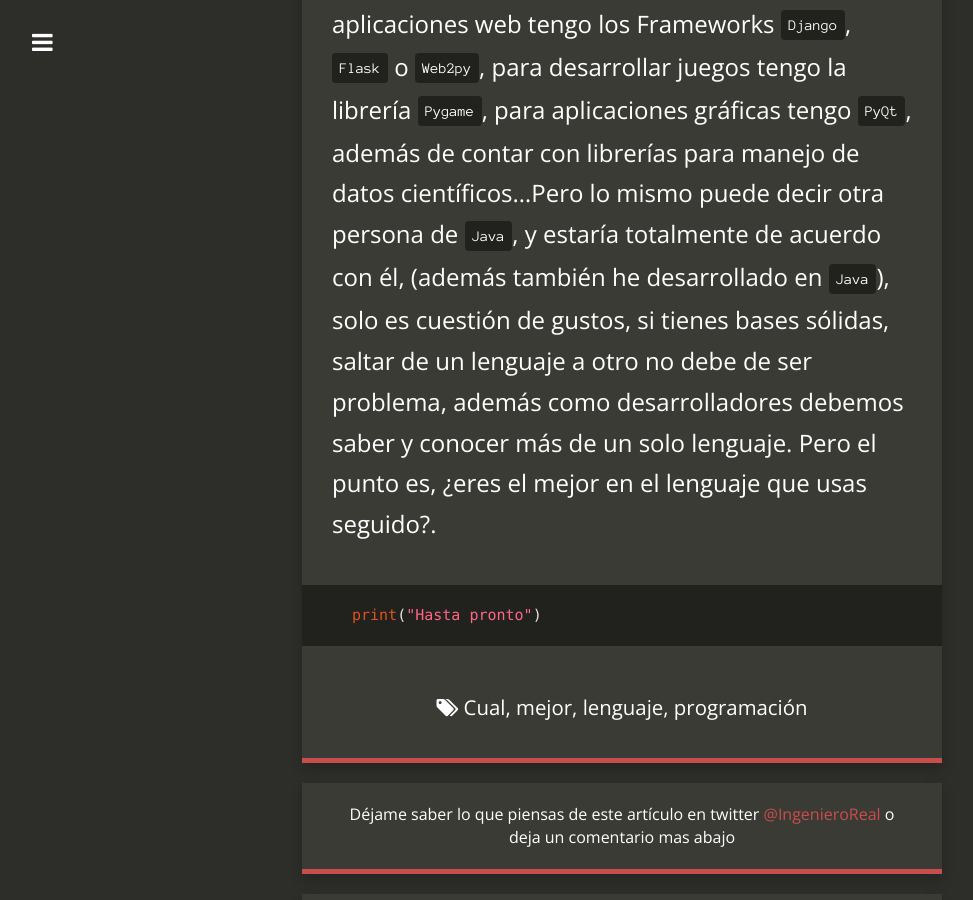
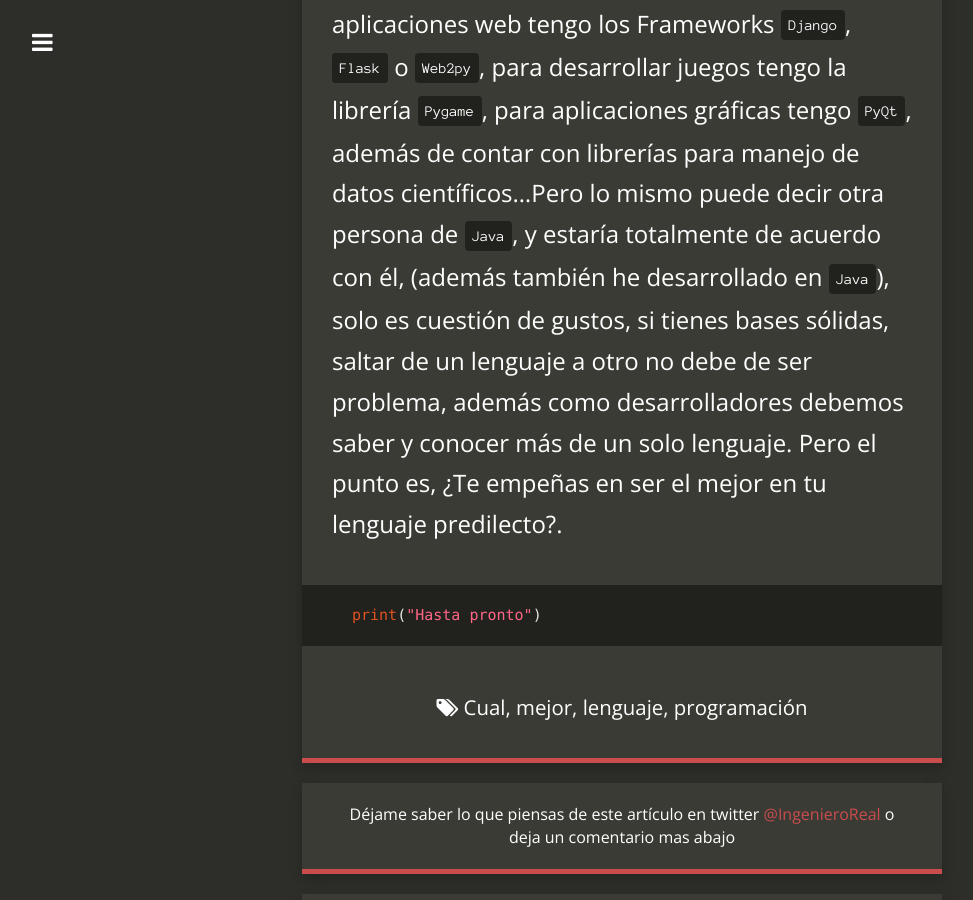
Before and after one commit to CarMoreno/carmoreno.github.io, a Jekyll site: the page built from _posts/2015-09-20-Cual-es-el-mejor-lenguaje-de-programacion.md, in a window 1280 px wide and 900 px high, scrolled down 3474 px. Shown: the whole window, without its empty margins (18-991 px from the left). Built offline with Jekyll 4.4.1, drawn with Linux system fonts in a browser that asks for light colours; nearby versions of some CDN libraries; Markdown is read by kramdown in place of the engine named in the settings; comment, search, counter and statistics services are not loaded; some of the changed text lies outside the part shown.

Commit message:
Update Post 9.

```diff
--- a/_posts/2015-09-20-Cual-es-el-mejor-lenguaje-de-programacion.md
+++ b/_posts/2015-09-20-Cual-es-el-mejor-lenguaje-de-programacion.md
@@ -5,7 +5,7 @@
 author:     Carlos Andrés Moreno
 summary:    Una opinión acerca de cuál es el mejor lenguaje para programar.
 categories: Blog
-thumbnail:  balance-scale
+thumbnail:  gavel
 tags:
 - Cual
 - mejor
@@ -19,13 +19,13 @@
 
 `Java`, `PHP`, `Python`, `Ruby`, `Scala`, `R`, `C++`, `JavaScript`, `Go`...Y la lista sigue, pero sería ingenuo y un tonto si digo especificamente un nombre, no sería justo para nadie y considero que aún me falta mucho camino para decir:
 
-> El lenguaje _X_ es el mejor, no hay ningún lenguaje como el lenguaje _X_
+>El lenguaje 'X' es el mejor, no hay ningún lenguaje como el lenguaje 'X'.
 
 Es más, personas que llevan décadas en la comunidad no se animan a dar un candidato fijo, y sería poco humilde de mi persona dar uno. Lo bueno es que yo nunca he tenido un candidato a mejor lenguaje de programación pues pienso que ningun lenguaje es el mejor, todos tienen sus pro y sus contra, sus puntos fuertes y sus puntos débiles dependiendo del contexto y uso que se le quiera dar a cada uno. Por ejemplo, `R` es muy bueno cuando trabajas con datos estadísticos y científicos, pero ni pienses hacer un sistema de información en este lenguaje. `PHP` por ejemplo es un lenguaje netamente orientado a la web, y débil para el análisis de grandes volúmenes de datos científicos. Todo depende de la situación a la que nos enfrentemos. <ins>**Es el desarrollador y no el lenguaje quién debe ser tildado de mejor, ya que es este quién saca todo el potencial y debe conocerlo.**</ins>
 
 Cada lenguaje es el mejor en su campo, sería injusto y muy loco compararlos, en vez de rompernos el coco y hasta a veces discutir acerca de cual es el mejor lenguaje de programación deberíamos preguntarnos y reflexionar acerca de si somos los mejores desarrollando en ese lenguaje, si tenemos los fundamentos sólidos, si entendemos el paradigma que maneja _X_ lenguaje, etc. Aunque ahora, lenguajes que en su principio no fueron pensados para un enfoque, están saltando a nuevos, por ejemplo: `Python` en su principio, no fue pensando para desarrollar aplicaciones web, pero hoy en día son muchos los que usan `Django` para desarrollar estas aplicaciones, el mismo caso para `Java`, y ahora estamos llegando a usar `Javascript` del lado del servidor. Es en ese momento cuando los lenguajes se van volviendo multi-funcionales y pueden ser aplicados en casi todos los contextos, surgiendo así las discrepancias.
 
-En lo personal el lenguaje que prefiero cuando voy a codear es `Python`, porque es muy cómodo, y porque es muy intuitivo y explícito, además puedo acomodarme a distintos problemas usándolo. Para aplicaciones web tengo los Frameworks `Django`, `Flask` o `Web2py`, para desarrollar juegos tengo la librería `Pygame`, para aplicaciones gráficas tengo `PyQt`, además de contar con librerías para manejo de datos científicos...Pero lo mismo puede decir otra persona de `Java`, y estaría totalmente de acuerdo con él, (además también he desarrollado en `Java`), solo es cuestión de gustos, si tienes bases sólidas, saltar de un lenguaje a otro no debe de ser problema, además como desarrolladores debemos saber y conocer más de un solo lenguaje. Pero el punto es, ¿eres el mejor en el lenguaje que usas seguido?.
+En lo personal el lenguaje que prefiero cuando voy a codear es `Python`, porque es muy cómodo, y porque es muy intuitivo y explícito, además puedo acomodarme a distintos problemas usándolo. Para aplicaciones web tengo los Frameworks `Django`, `Flask` o `Web2py`, para desarrollar juegos tengo la librería `Pygame`, para aplicaciones gráficas tengo `PyQt`, además de contar con librerías para manejo de datos científicos...Pero lo mismo puede decir otra persona de `Java`, y estaría totalmente de acuerdo con él, (además también he desarrollado en `Java`), solo es cuestión de gustos, si tienes bases sólidas, saltar de un lenguaje a otro no debe de ser problema, además como desarrolladores debemos saber y conocer más de un solo lenguaje. Pero el punto es, ¿Te empeñas en ser el mejor en tu lenguaje predilecto?.
 {% highlight python %}print("Hasta pronto"){% endhighlight %}
 
 [1]:../../../../../../images/2015-09-20/lenguajes.jpg
```
